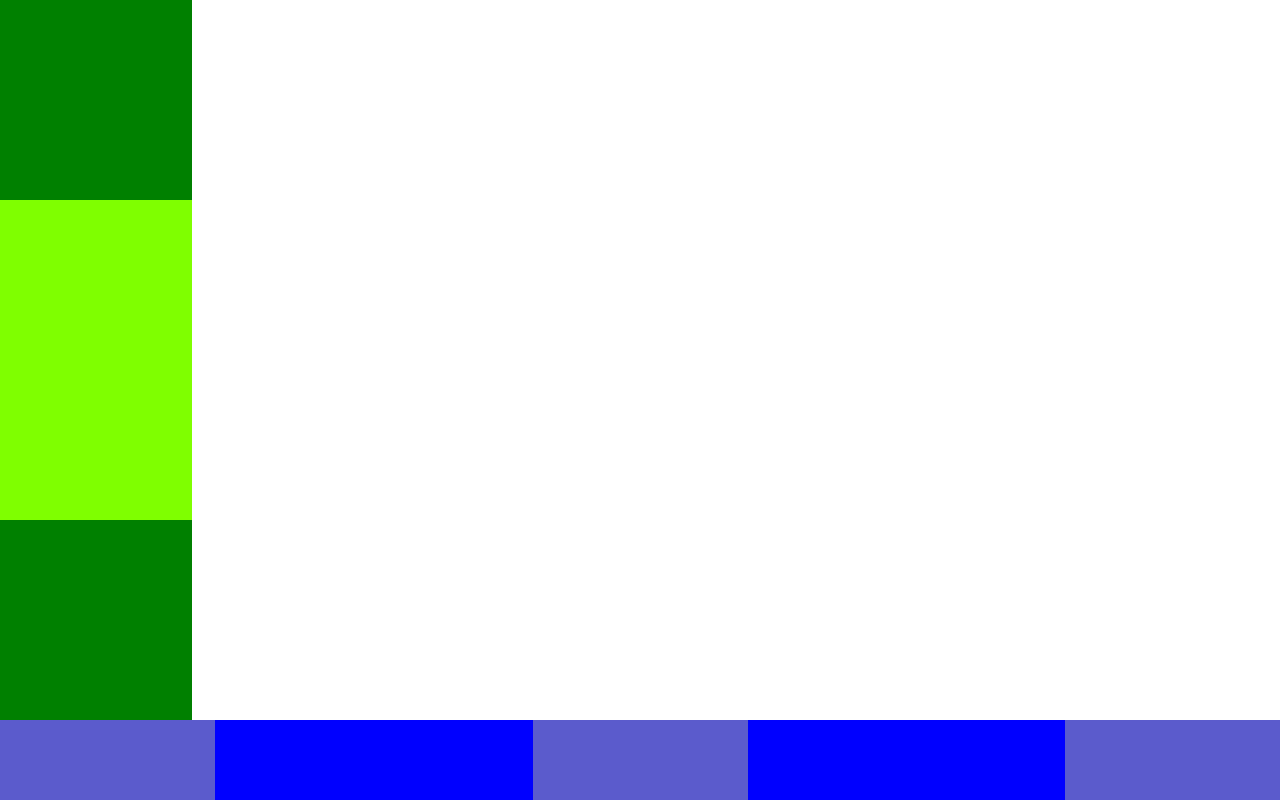
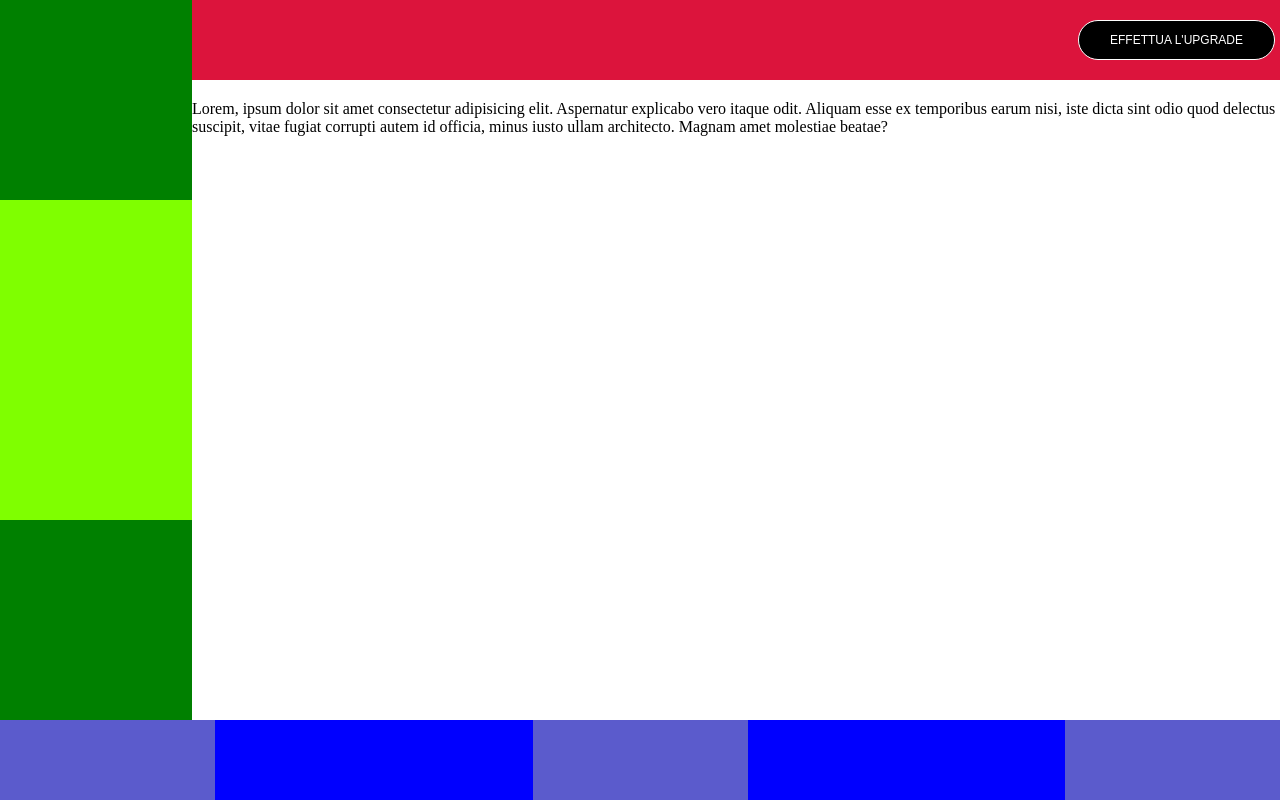
Before and after one commit to lumilio/html-css-spotifyweb, a plain HTML site: page index.html in a window 1280 px wide. Drawn offline with Linux system fonts and the light colour scheme.

Commit message:
aggiunta sezione ''card'' layout box

```diff
--- a/css/cascading-style-sheets.css
+++ b/css/cascading-style-sheets.css
@@ -12,9 +12,18 @@
 
 
 
-/****************************** MAINBOX ********************************/
+/*************************************************************************
+                               MAINBOX
+*************************************************************************/
+
+.mainbox{
+    position: relative;
+}
+
+/***************************** ASIDE ***********************************/
 
 aside{
+    z-index: 1;
     position: fixed;
     height: 90%;
     width: 15%;
@@ -31,11 +40,55 @@ aside{
 
 }
 
+/***************************** UPGRADE BANNER *****************************/
+
+.header-banner{
+    position: fixed;
+    height: 10%;
+    width: 100%;
+    background-color: crimson;
+    display: flex;
+    justify-content: flex-end;
+    align-items: center;
+}
+
+.header-banner .upgrade-button{
+    background-color:#000000;
+    margin-right: 5px;
+	border-radius:28px;
+	border:1px solid #ffffff;
+	display:inline-block;
+	cursor:pointer;
+	color:#ffffff;
+	font-family:Arial;
+	font-size:12px;
+	padding:12px 31px;
+	text-decoration:none;
+}
+
+/***************************** CARDBOX *****************************/
+
+.cardbox {
+    margin-left: 15%;
+    top: 100px;
+    background-color: violet;
+    position: relative;
+}
+
+.menu{
+    display: flex;
+    justify-content: center;
+    position: absolute;
+}
+
+.cardrow{
+
+}
 
 
-
-
-/****************************** FOOTERBOX ********************************/
+/*************************************************************************
+                               FOOTERBOX
+*************************************************************************/
 
 .footerbox {
 	width: 100vw;
--- a/index.html
+++ b/index.html
@@ -13,9 +13,20 @@
       <div class="firstpart"></div>
       <div class="secondpart"></div>
     </aside>
-    <div class="header-banner"></div>
+    <div class="header-banner">
+      <a href="#" class="upgrade-button">EFFETTUA L'UPGRADE</a>
+    </div>
     <div class="cardbox">
-      <div class="menu"></div>
+      <div class="menu">
+        <ul>
+          <li>Lorem, ipsum dolor sit amet consectetur adipisicing elit. Aspernatur explicabo vero itaque odit. Aliquam esse ex temporibus earum nisi, iste dicta sint odio quod delectus suscipit, vitae fugiat corrupti autem id officia, minus iusto ullam architecto. Magnam amet molestiae beatae?</li>
+          <li></li>
+          <li></li>
+          <li></li>
+          <li></li>
+          <li></li>
+        </ul>
+      </div>
       <div class="card-row">
         <div class="titles"></div>
         <div class="cards">
```
